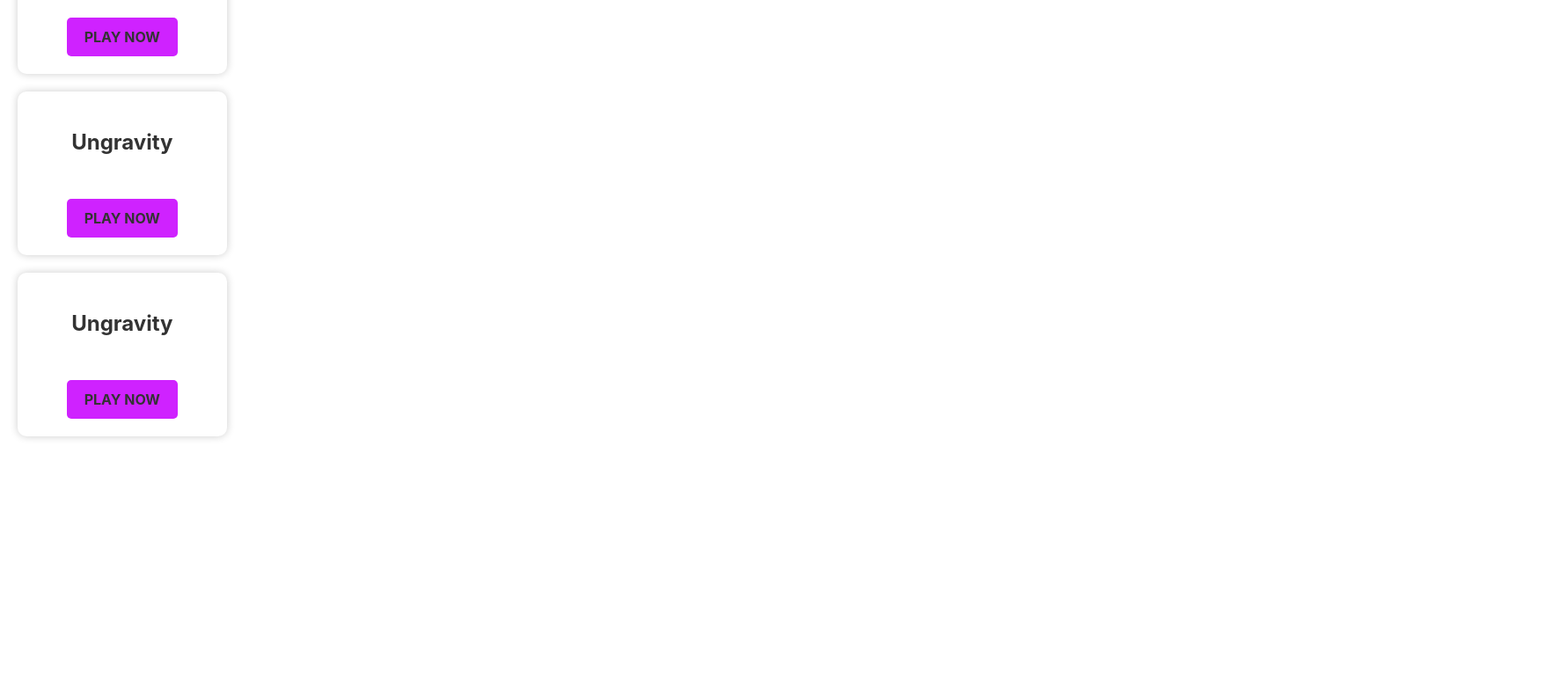
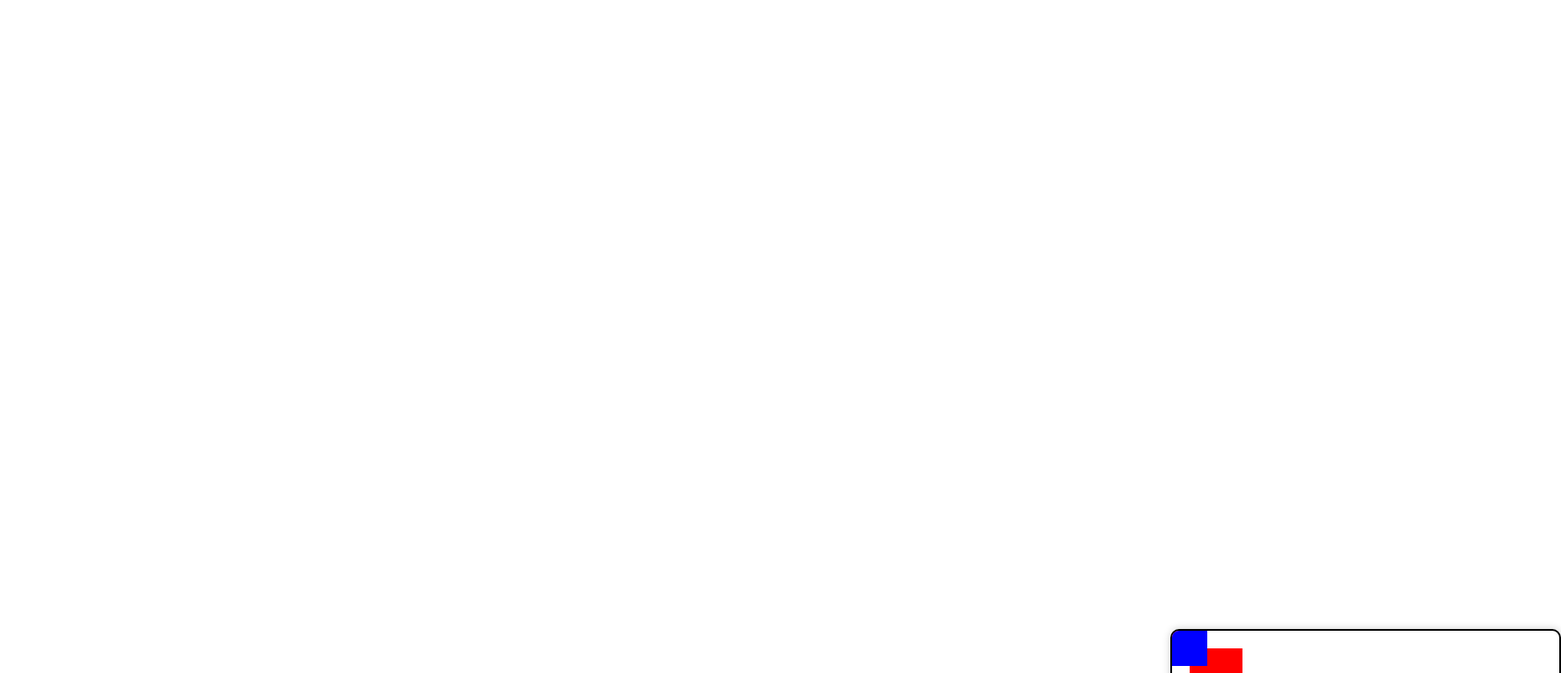
Before and after one commit to FoundTexas/Portafolio, a React (Vite) app in the folder page/Portafolio FoundTexas/: page / in a window 1280 px wide. Shown: the part 215-980 px from the top of the page at 88% size, 1774 px wide, since content can reach past the window. Before the commit the page ends 800 px from the top, so only its background shows below. Built offline with nearby package versions, Linux system fonts and the light colour scheme.

Commit message:
first steps

```diff
--- a/page/Portafolio FoundTexas/src/App.jsx
+++ b/page/Portafolio FoundTexas/src/App.jsx
@@ -1,22 +1,21 @@
-//import './App.css'
+// App.js
+import React from 'react';
+import './App.css';
+import Game from './Player/Game.jsx';
+import GameProject from './game_dev/GameProject.jsx'
 
-export function App({ user }) {
+function App() {
   return (
-    <article>
-      <header>
-        <img alt="avatar" src="https://unavatar.io/reddit/kikobeats" />
-        <div>
-          <strong>{user}</strong>
-        </div>
-      </header>
-      <aside>
-        <button>
-          Follow
-        </button>
-      </aside>
-    </article>
-  )
+    <div className="App">
+      <h1>Top-Down Player Controller with Camera</h1>
+      <Game />
+    </div>
+  );
 }
+
+export default App;
+
+
 
 
 /*import { useState } from 'react'
--- /dev/null
+++ b/page/Portafolio FoundTexas/src/Player/Game.css
@@ -0,0 +1,23 @@
+/* Game.css */
+.game-container {
+    width: 400px; /* Set your game container width */
+    height: 400px; /* Set your game container height */
+    overflow: hidden; /* Hide content outside the container */
+    position: relative; /* Needed for absolute positioning of player */
+    border: 2px solid #000;
+  }
+
+  .player {
+    width: 40px;
+    height: 40px;
+    background-color: blue;
+    position: absolute;
+  }
+
+  /* Add this to Game.css */
+.house {
+    width: 60px;
+    height: 60px;
+    background-color: red;
+    position: absolute;
+  }
--- /dev/null
+++ b/page/Portafolio FoundTexas/src/Player/Game.jsx
@@ -0,0 +1,97 @@
+// Game.js
+import React, { useState, useEffect } from 'react';
+import './Game.css';
+import House from './House';
+
+const Game = ({ className }) => {
+  const [playerPosition, setPlayerPosition] = useState({ x: 0, y: 0 });
+  const [cameraPosition, setCameraPosition] = useState({ x: 0, y: 0 });
+  const cameraBoundary = { minX: -100, minY: -100, maxX: 100, maxY: 100 };
+  const housePositions = [
+    { x: 20, y: 20 },
+    { x: -50, y: -50 },
+    { x: 80, y: 80 },
+    // Add more house positions as needed
+  ];
+
+  const handleKeyPress = (e) => {
+    let newX = playerPosition.x;
+    let newY = playerPosition.y;
+
+    switch (e.key) {
+      case 'ArrowUp':
+        newY = Math.max(playerPosition.y - 10, cameraBoundary.minY);
+        break;
+      case 'ArrowDown':
+        newY = Math.min(playerPosition.y + 10, cameraBoundary.maxY);
+        break;
+      case 'ArrowLeft':
+        newX = Math.max(playerPosition.x - 10, cameraBoundary.minX);
+        break;
+      case 'ArrowRight':
+        newX = Math.min(playerPosition.x + 10, cameraBoundary.maxX);
+        break;
+      default:
+        break;
+    }
+
+    setPlayerPosition({ x: newX, y: newY });
+  };
+
+  const updateCameraPosition = () => {
+    // Calculate the desired camera position to focus on the player
+    const desiredCameraX = playerPosition.x - window.innerWidth / 2;
+    const desiredCameraY = playerPosition.y - window.innerHeight / 2;
+
+    // Clamp the camera position within the boundary
+    const cameraX = Math.min(
+      Math.max(desiredCameraX, cameraBoundary.minX),
+      cameraBoundary.maxX - window.innerWidth
+    );
+    const cameraY = Math.min(
+      Math.max(desiredCameraY, cameraBoundary.minY),
+      cameraBoundary.maxY - window.innerHeight
+    );
+
+    setCameraPosition({ x: cameraX, y: cameraY });
+  };
+
+  const checkCollisions = () => {
+    housePositions.forEach((house) => {
+      if (
+        playerPosition.x + 40 >= house.x &&
+        playerPosition.x <= house.x + 60 &&
+        playerPosition.y + 40 >= house.y &&
+        playerPosition.y <= house.y + 60
+      ) {
+        console.log('Player collided with a house at', house);
+      }
+    });
+  };
+
+  useEffect(() => {
+    updateCameraPosition();
+    checkCollisions();
+  }, [playerPosition]);
+
+  return (
+    <div
+      className={`game-container ${className}`}
+      onKeyDown={handleKeyPress}
+      tabIndex="0"
+      style={{
+        transform: `translate(${-cameraPosition.x}px, ${-cameraPosition.y}px)`,
+      }}
+    >
+      {housePositions.map((position, index) => (
+        <House key={index} position={position} />
+      ))}
+      <div
+        className="player"
+        style={{ top: `${playerPosition.y}px`, left: `${playerPosition.x}px` }}
+      ></div>
+    </div>
+  );
+};
+
+export default Game;
--- /dev/null
+++ b/page/Portafolio FoundTexas/src/Player/House.jsx
@@ -0,0 +1,13 @@
+// House.js
+import React from 'react';
+
+const House = ({ position }) => {
+  return (
+    <div
+      className="house"
+      style={{ top: `${position.y}px`, left: `${position.x}px` }}
+    ></div>
+  );
+};
+
+export default House;
--- a/page/Portafolio FoundTexas/src/main.jsx
+++ b/page/Portafolio FoundTexas/src/main.jsx
@@ -1,7 +1,6 @@
 import React from 'react'
 import ReactDOM from 'react-dom/client'
-import { App } from './App.jsx'
-import GameProject from './game_dev/GameProject.jsx'
+import App from './App.jsx'
 
 import './index.css'
 
@@ -9,11 +8,6 @@ const root = ReactDOM.createRoot(document.getElementById('root'))
 
 root.render(
   <>
-    <GameProject title="Ungravity" description="" link="" >
-      description of the objects.
-    </GameProject>
-    < GameProject title="Ungravity" description="" link="" />
-    < GameProject title="Ungravity" description="" link="" />
-
+    <App />
   </>
 )
```
